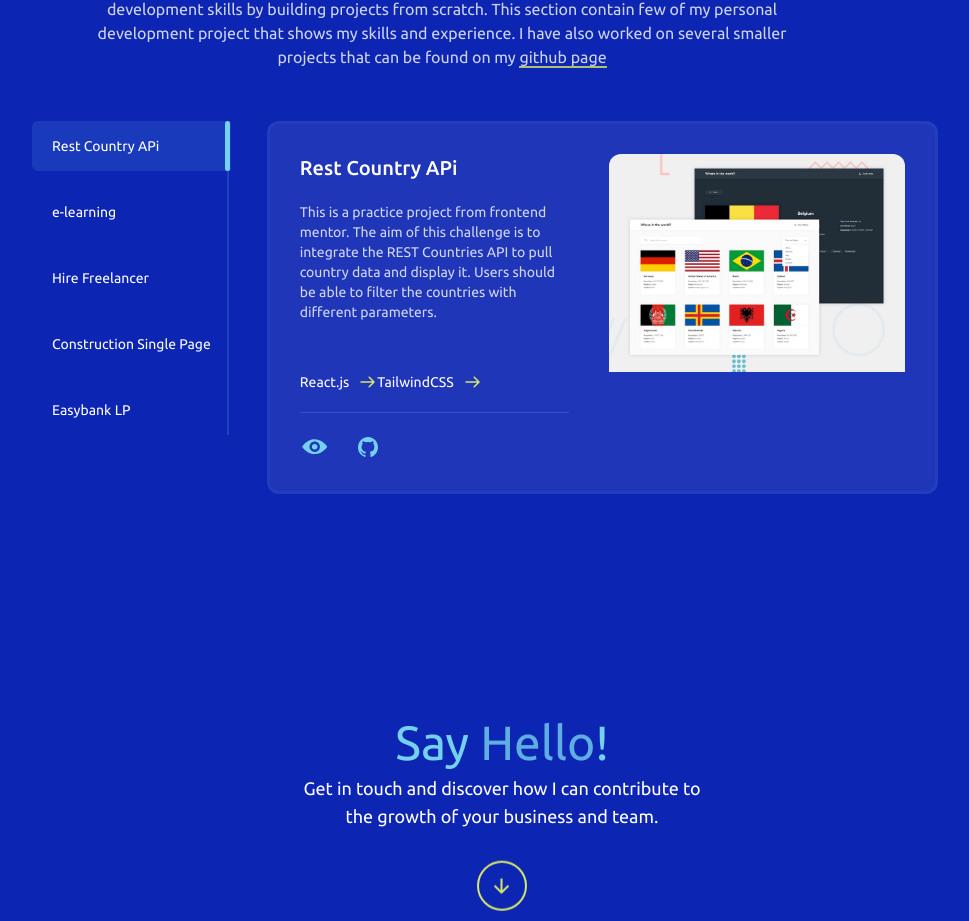
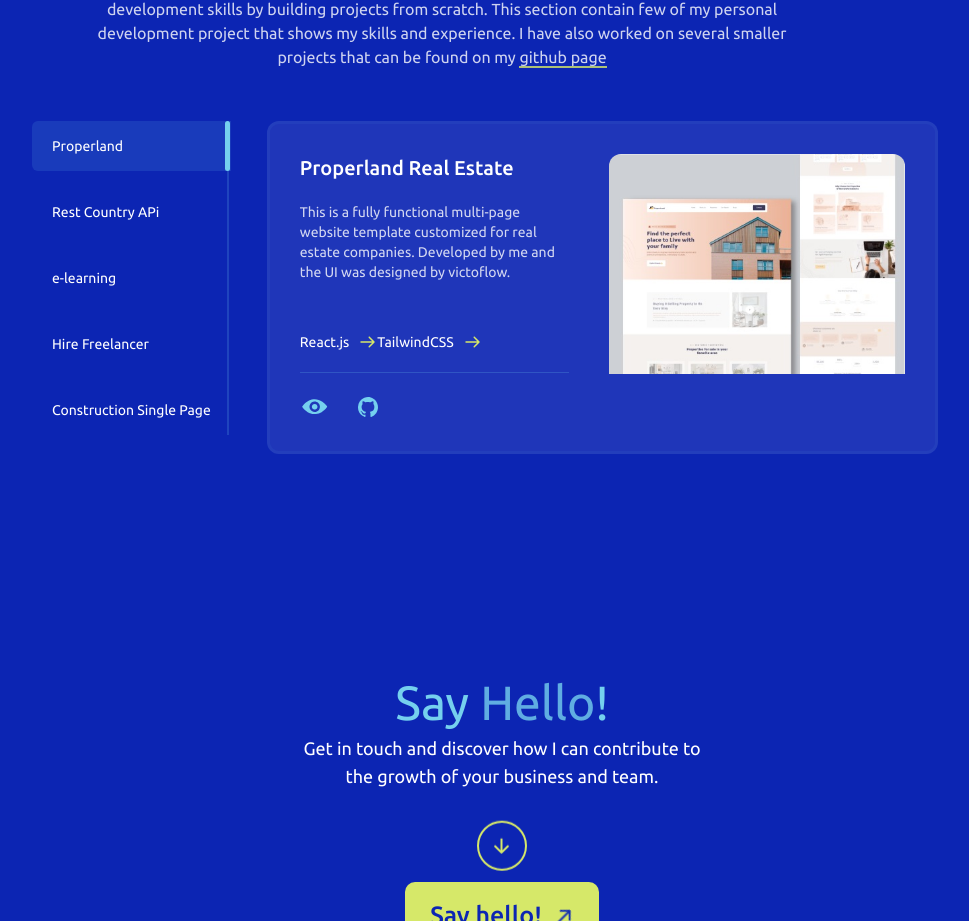
Before and after one commit to Teewaii/portfolioV3, a React (Create React App) app: page / in a window 1280 px wide. Shown: the part 2619-3540 px from the top of the page, without its empty margins (198-1167 px from the left). Built offline with nearby package versions, Linux system fonts and the light colour scheme; the HTML template or start-up script is replaced by a standard one; a web font is replaced by a local one.

Commit message:
Addition of properLand to the project list

```diff
--- a/src/components/projects/project.js
+++ b/src/components/projects/project.js
@@ -1,14 +1,23 @@
-// import sass from '../../img/sass.jpg';
-
 import easy from "../../img/easy.jpg";
 import sabi_mockup from "../../img/sabi-01.jpg";
 import restCountry from "../../img/restCountry.jpg";
 import freelance from "../../img/freelance.jpg";
 import edex from "../../img/edex_mock.jpg";
+import properLand from "../../img/properLand.jpg";
 
 const Images = [
   {
     id: 1,
+    title: "Properland",
+    head: "Properland Real Estate",
+    desc: "This is a fully functional multi-page website template customized for real estate companies. Developed by me and the UI was designed by victoflow.",
+    pix: properLand,
+    git: "git@github.com:Teewaii/ProperLand.git",
+    live: "https://teewaii.github.io/ProperLand/",
+    tools: ["React.js", "TailwindCSS"],
+  },
+  {
+    id: 2,
     title: "Rest Country APi ",
     head: "Rest Country APi",
     desc: "This is a practice project from frontend mentor. The aim of this challenge is to integrate the REST Countries API to pull country data and display it. Users should be able to filter the countries with different parameters.",
@@ -18,7 +27,7 @@ const Images = [
     tools: ["React.js", "TailwindCSS"],
   },
   {
-    id: 2,
+    id: 3,
     title: "e-learning",
     head: "e-learning website landing page",
     desc: "Dive into the world of online education with my E-Learning Hub Landing Page, a captivating showcase of the power of React and the elegance of Tailwind CSS. This project is the perfect gateway to a universe of knowledge and self-improvement.",
@@ -28,7 +37,7 @@ const Images = [
     tools: ["React.js", "TailwindCSS"],
   },
   {
-    id: 3,
+    id: 4,
     title: "Hire Freelancer ",
     head: "Hire Freelancer Landing Page ",
     desc: "This is a demo website for hiring freelancers. The project was built for the purpose of having a feel of Next js.",
@@ -38,7 +47,7 @@ const Images = [
     tools: ["React.js", "Next js", "TailwindCSS"],
   },
   {
-    id: 4,
+    id: 5,
     title: "Construction Single Page",
     head: "Construction Single Page Website ",
     desc: "A one pager personal project intended for a construction company that showcases the company's products and services. ",
@@ -48,16 +57,16 @@ const Images = [
     tools: ["React.js", "TailwindCSS"],
   },
 
-  {
-    id: 5,
-    title: "Easybank LP ",
-    head: "Easybank Landing Page",
-    desc: "This a bank demo front-end development challenge from Frontendmentor for personal development. ",
-    pix: easy,
-    git: "https://github.com/Teewaii/easybank-landing-page.git",
-    live: "https://teewaii.github.io/easybank-landing-page",
-    tools: ["React.js", "TailwindCSS"],
-  },
+  // {
+  //   id: 6,
+  //   title: "Easybank LP ",
+  //   head: "Easybank Landing Page",
+  //   desc: "This a bank demo front-end development challenge from Frontendmentor for personal development. ",
+  //   pix: easy,
+  //   git: "https://github.com/Teewaii/easybank-landing-page.git",
+  //   live: "https://teewaii.github.io/easybank-landing-page",
+  //   tools: ["React.js", "TailwindCSS"],
+  // },
 
   //   {
   //     id: 6,
```
Also changed, not shown: src/img/properLand.jpg (added).
